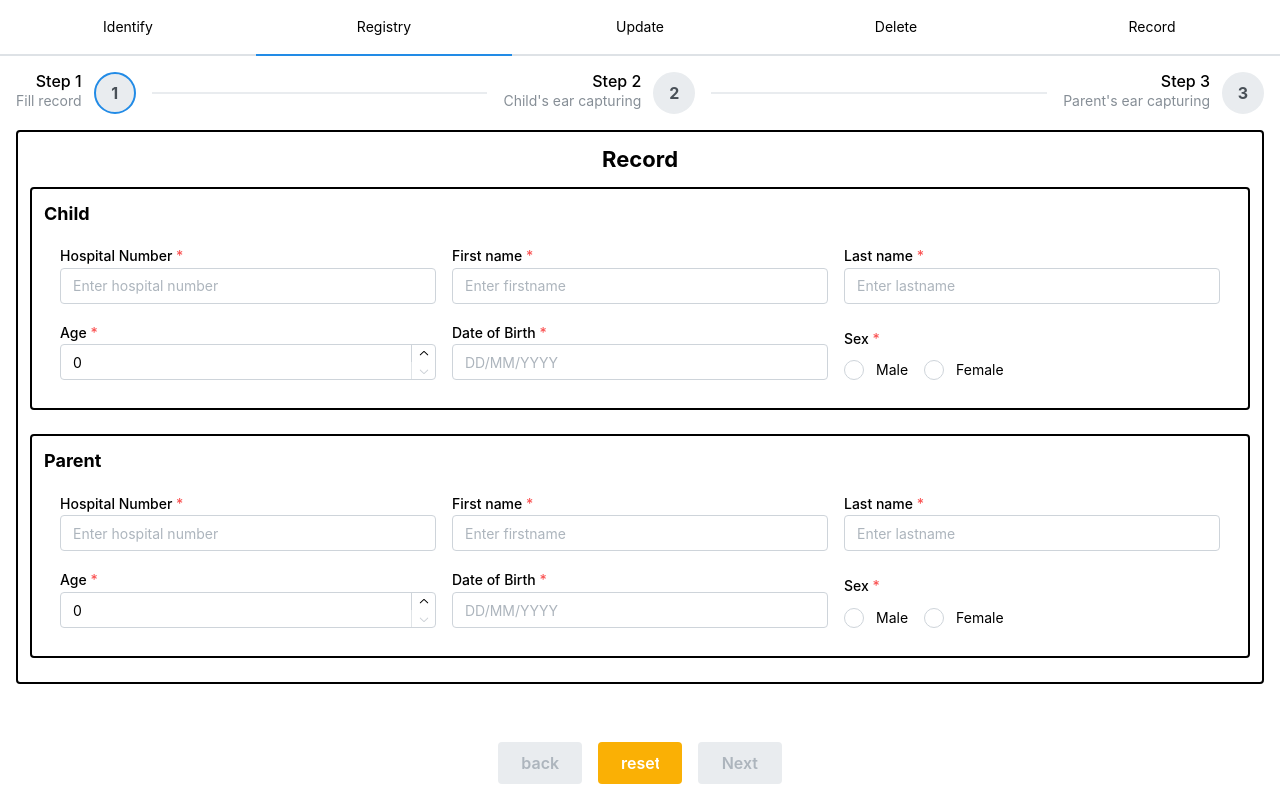
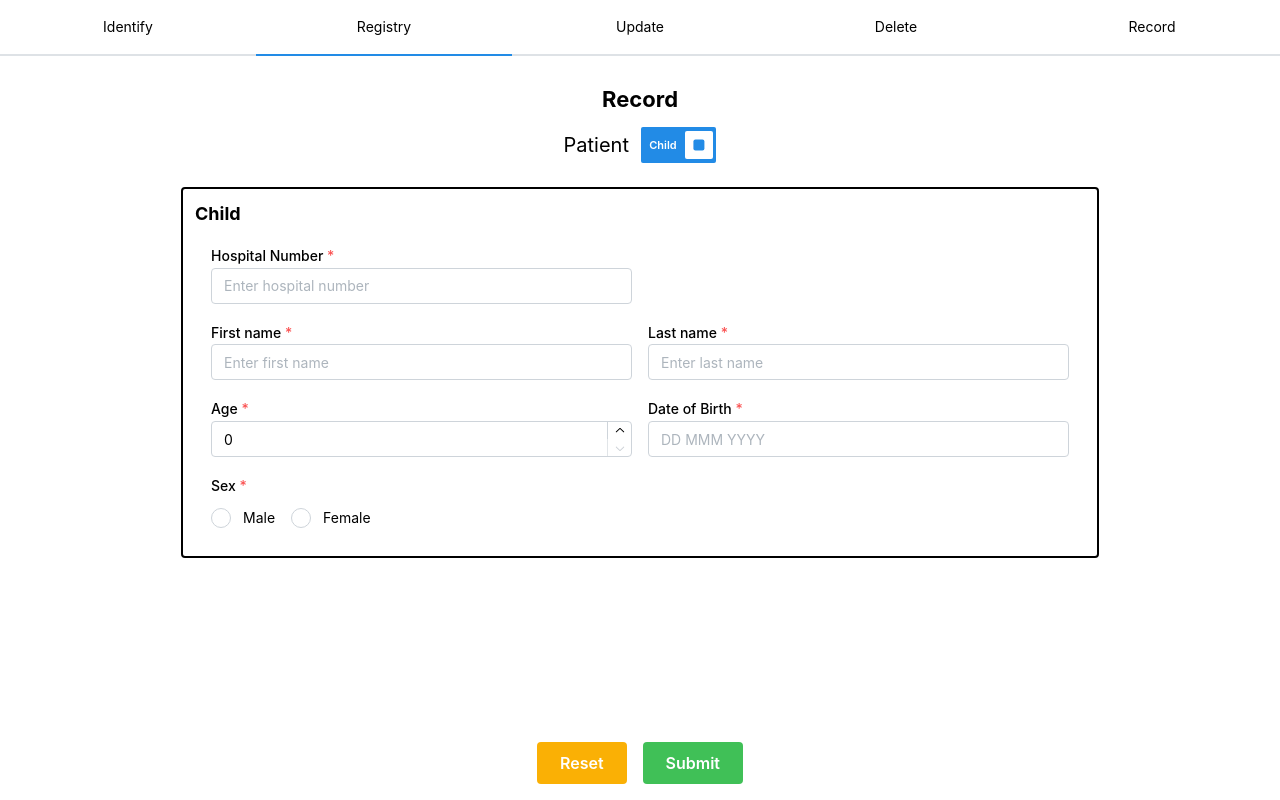
Before and after one commit to SonOfThitivas/Ear-Biometric-Desktop-Application, a React (Vite) app: page / in a window 1280 px wide. Built offline with nearby package versions, Linux system fonts and the light colour scheme.

Commit message:
edit: new layout switch mode add: insert to database

```diff
--- a/package.json
+++ b/package.json
@@ -48,6 +48,7 @@
     "dayjs": "^1.11.19",
     "electron-squirrel-startup": "^1.0.1",
     "react": "^19.2.0",
-    "react-dom": "^19.2.0"
+    "react-dom": "^19.2.0",
+    "react-icons": "^5.5.0"
   }
 }
--- a/src/components/recordFill.tsx
+++ b/src/components/recordFill.tsx
@@ -11,12 +11,12 @@ import {
     DateInput
 } from "@mantine/dates";
 import dayjs from 'dayjs';
-import IResult from '../interface/IResult';
+import IRecord from '../interface/IRecord';
 
 function RecordFill(
     {record, setRecord}:{
-    record:IResult,
-    setRecord:React.Dispatch<React.SetStateAction<IResult>>
+    record:IRecord,
+    setRecord:React.Dispatch<React.SetStateAction<IRecord>>
 }) {
 
     return (
@@ -27,7 +27,7 @@ function RecordFill(
         p="md"
         align='end'
     >
-        <Grid.Col span={4}>
+        <Grid.Col span={6}>
             <TextInput
                 label="Hospital Number"
                 placeholder="Enter hospital number"
@@ -39,10 +39,11 @@ function RecordFill(
                 required
             />
         </Grid.Col>
-        <Grid.Col span={4}>
+        <Grid.Col span={6}></Grid.Col>
+        <Grid.Col span={6}>
             <TextInput
                 label="First name"
-                placeholder="Enter firstname"
+                placeholder="Enter first name"
                 value={record.firstname}
                 onChange={(event)=>setRecord({
                     ...record,
@@ -51,10 +52,10 @@ function RecordFill(
                 required
             />
         </Grid.Col>
-        <Grid.Col span={4}>
+        <Grid.Col span={6}>
             <TextInput
                 label="Last name"
-                placeholder="Enter lastname"
+                placeholder="Enter last name"
                 value={record.lastname}
                 onChange={(event)=>setRecord({
                     ...record,
@@ -63,7 +64,7 @@ function RecordFill(
                 required
             />
         </Grid.Col>
-        <Grid.Col span={4}>
+        <Grid.Col span={6}>
             <NumberInput
                 label="Age"
                 placeholder="Enter age"
@@ -77,26 +78,25 @@ function RecordFill(
                 required
             />
         </Grid.Col>
-        <Grid.Col span={4}>
-            <DatesProvider settings={{locale:"th"}}>
+        <Grid.Col span={6}>
+            <DatesProvider settings={{locale:"en"}}>
                 <DateInput
                     // value={}
                     // onChange={}
-                    valueFormat='DD/MM/YYYY'
-                    clearable
+                    valueFormat='DD MMM YYYY'
                     label="Date of Birth"
-                    placeholder="DD/MM/YYYY"
+                    placeholder="DD MMM YYYY"
                     value={record.dob}
                     maxDate={dayjs().format('YYYY-MM-DD')}
                     onChange={(value)=>setRecord({
                     ...record,
-                    dob: value
+                    dob: dayjs(value).toDate()
                 })}
                     required
                 />
             </DatesProvider>
         </Grid.Col>
-        <Grid.Col span={4}>
+        <Grid.Col span={6}>
             <Radio.Group
                 // name={}
                 label="Sex"
--- a/src/registry.tsx
+++ b/src/registry.tsx
@@ -1,163 +1,215 @@
 import React from "react";
 import {
     Box,
-    Stepper,
+    Switch,
     Title,
+    Flex,
     Button,
-    Flex,
     Group,
     Alert,
+    Transition,
 } from "@mantine/core";
 
-import IResult from "./interface/IResult";
+import IRecord from "./interface/IRecord";
 import RecordFill from "./components/recordFill";
+import { TbAlertCircle } from "react-icons/tb"
 
-const recordInit: IResult = {
+const recordInit: IRecord = {
     hn: "",
     firstname: "",
     lastname: "",
     age: 0,
     sex: "",
-    dob: "",
-    // dob: Date | null
+    dob: null,
 }
 
 const Registry = () => {
-    const [active, setActive] = React.useState<number>(0)   // stepper
-    const [disable, setDisable] = React.useState<boolean>(true)  // next button enable
-    const [childRecord, setChildRecord] = React.useState<IResult>(recordInit)   // child record
-    const [parentRecord, setParentRecord] = React.useState<IResult>(recordInit) // parent record
+    const [patient, setPatient] = React.useState<string>("child")   // patient record fill
+    const [childRecord, setChildRecord] = React.useState<IRecord>(recordInit)   // child record
+    const [parentRecord, setParentRecord] = React.useState<IRecord>(recordInit) // parent record
+
+    const tbAlertCircle = <TbAlertCircle/>
+    const [alertBox, setAlertBox] = React.useState<boolean>(false)  // alert error
+    const [alertTitle, setAlertTitile] = React.useState<string>("") // alert tilte
+    const [alertMsg, setAlertMsg] = React.useState<string>("")  // alert message
+    const [colorAlert, setColorAlert] = React.useState<string>("red")
+    const [loading, setLoading] = React.useState<boolean>(false) // loading icon when click
+
+    React.useEffect(()=>{
+        console.log(patient)
+    },[patient])
+
+    // handle transition and alert
+    const handleTransition = () => {
+        const timeout = setTimeout((e)=>{
+            setAlertMsg("")
+            setAlertBox(false)
+            clearTimeout(timeout)
+        }, 5000)
+    }
 
     const handleReset = () => {
-
-        if (active===0) {
         setChildRecord(recordInit)
         setParentRecord(recordInit)
     }
+
+    const handlePatientSwitch = (event: React.ChangeEvent<HTMLInputElement>) => {
+        if (event.currentTarget.value === "parent") setPatient("child")
+        else setPatient("parent")
     }
 
-    React.useEffect(()=>{
-        // console.log("child:", childRecord)
-        // console.log("parent:", parentRecord)
-        // console.log("\n\n")
-        if (active === 0){
-            if (
-                childRecord.hn !== "" &&
-                childRecord.firstname !== "" &&
-                childRecord.lastname !== "" &&
-                // childRecord.age !== 0 &&
-                childRecord.sex !== "" &&
-                childRecord.dob !== "" &&
-                parentRecord.hn !== "" &&
-                parentRecord.firstname !== "" &&
-                parentRecord.lastname !== "" &&
-                // parentRecord.age !== 0 &&
-                parentRecord.sex !== "" &&
-                parentRecord.dob !== ""
-            ) setDisable(false)
-            else setDisable(true)
+    const handleSubmit = async () => {
+        setLoading(true)
+
+        try {
+            if ((
+                (patient === "child") &&
+                (childRecord.hn === "" ||
+                childRecord.firstname === "" ||
+                childRecord.lastname === "" ||
+                childRecord.sex === "" ||
+                childRecord.dob === null)) ||
+                ((patient === "parent") &&
+                (parentRecord.hn === "" ||
+                parentRecord.firstname === "" ||
+                parentRecord.lastname === "" ||
+                parentRecord.sex === "" ||
+                parentRecord.dob === null))
+            ) {
+                // all the records that were on each mode, were not filled
+                throw new Error("All the records were not filled.")
+            } else if (patient !== "child" && patient !== "parent") {
+                // schematic error
+                throw new Error("Something went wrong. Please, try again.")
             }
-    },[childRecord, parentRecord])
+
+            if (patient === "child") {
+                // insert child
+                const res = await window.electronAPI.insertChild(childRecord);
+            }
+            else {
+                // insert parent
+                const res = await window.electronAPI.insertParent(parentRecord);
+            }
+
+            const res = {success:1}
+
+            if (res.success){
+                // success
+                setAlertBox(true);
+                setAlertTitile("Success")
+                setAlertMsg("Registration Successfully");
+                setColorAlert("green")
+                // reset the record fills.
+                if (patient === "child") setChildRecord(recordInit)
+                else setParentRecord(recordInit)
+            } else {
+                throw new Error("Registration unsuccessfully, something went wrong. Please, try again.")
+            }
+
+        } catch (err){
+            setAlertBox(true);
+            setAlertTitile("Error")
+            setAlertMsg(err.message);
+            setColorAlert("red")
+        }
+
+        setLoading(false)
+    }
+
+
 
     return (
         <Box component="div">
-        {/* registeration step */}
             <Box component="div" p={"md"}>
-            <Stepper
-                active={active}
-                iconPosition="right"
-                onStepClick={setActive}
-            >
-                <Stepper.Step label="Step 1" description="Fill record">
                 <Flex
                     direction={"column"}
                     align={"center"}
-                        bd={"2 solid black"}
-                        bdrs={"sm"}
                     p={"sm"}
                 >
                     <Title order={3}>Record</Title>
-                        {/* child record */}
+                    <Switch
+                        defaultChecked
+                        labelPosition="left"
+                        label="Patient"
+                        size="xl"
+                        radius="xs"
+                        onLabel="Child"
+                        offLabel="Parent"
+                        p="sm"
+                        value={patient}
+                        onChange={(event)=>handlePatientSwitch(event)}
+                    />
+                    {/* record fill*/}
                     <Box
                         component='div'
-                            w={"100%"}
+                        maw={"75%"}
                         p={"sm"}
                         m={"sm"}
                         bd={"2px black solid"}
                         bdrs={"sm"}
                     >
-                            <Title order={4}>Child</Title>
-                            <RecordFill record={childRecord} setRecord={setChildRecord}/>
-                        </Box>
-                        {/* parent record */}
-                        <Box
-                            component='div'
-                            w={"100%"}
-                            p={"sm"}
-                            m={"sm"}
-                            bd={"2px black solid"}
-                            bdrs={"sm"}
-                        >
-                            <Title order={4}>Parent</Title>
-                            <RecordFill record={parentRecord} setRecord={setParentRecord}/>
+                        <Title order={4}>{patient === "child" ? "Child" : "Parent"}</Title>
+                        <RecordFill
+                            record={patient === "child" ? childRecord : parentRecord}
+                            setRecord={patient === "child" ? setChildRecord : setParentRecord}
+                        />
                     </Box>
                 </Flex>
-
-                </Stepper.Step>
-
-                <Stepper.Step label="Step 2" description="Child's ear capturing" >
-                    Child's ear capturing
-                </Stepper.Step>
-
-                <Stepper.Step label="Step 3" description="Parent's ear capturing" >
-                    Parent's ear capturing
-                </Stepper.Step>
-
-                <Stepper.Completed>
-                    Completed, click back button to get to previous step
-                </Stepper.Completed>
-            </Stepper>
             </Box>
 
             {/* button step controller */}
-        <Flex
-            mb={"md"}
+            <Group
+                pos={"fixed"}
                 justify={"center"}
                 bottom={0}
                 w={"100%"}
-            pos={"fixed"}
+                pb={"md"}
             >
-            <Group grow>
-                <Button
-                    variant="filled"
-                    color="red"
-                    size="md"
-                    disabled={active===0}
-                    onClick={()=>setActive(active-1)}
-                >
-                    back
-                </Button>
-
                 <Button
                     variant="filled"
                     color="yellow"
                     size="md"
                     onClick={handleReset}
                 >
-                    reset
+                    Reset
                 </Button>
-
                 <Button
                     variant="filled"
-                    color="blue"
+                    color="green"
                     size="md"
-                    disabled={disable || (active === 3)}
-                    onClick={()=>setActive(active+1)}
+                    loading={loading}
+                    onClick={handleSubmit}
                 >
-                    Next
+                    Submit
                 </Button>
             </Group>
-        </Flex>
+            {/* alert when error */}
+            <Transition
+                mounted={alertBox}
+                transition="fade-left"
+                duration={400}
+                timingFunction="ease"
+                keepMounted
+                onEntered={handleTransition}
+            >
+                {(styles) =>
+                <Alert
+                    pos={"fixed"}
+                    w={"25%"}
+                    right={"1rem"}
+                    bottom={"1rem"}
+                    variant="filled"
+                    color={colorAlert}
+                    title={alertTitle}
+                    icon={tbAlertCircle}
+                    onClose={()=>setAlertBox(false)}
+                    withCloseButton
+                    style={styles}
+                >
+                    {alertMsg}
+                </Alert>}
+            </Transition>
         </Box>
     )
 }
```
Also changed, not shown: 1 other file (tests, documents, lock files or other folders). Lines whose indentation alone changed are shown as unchanged.
